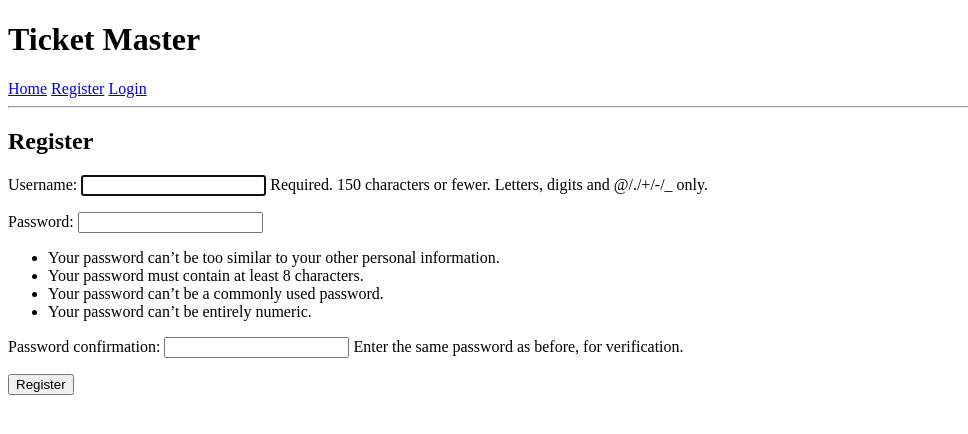
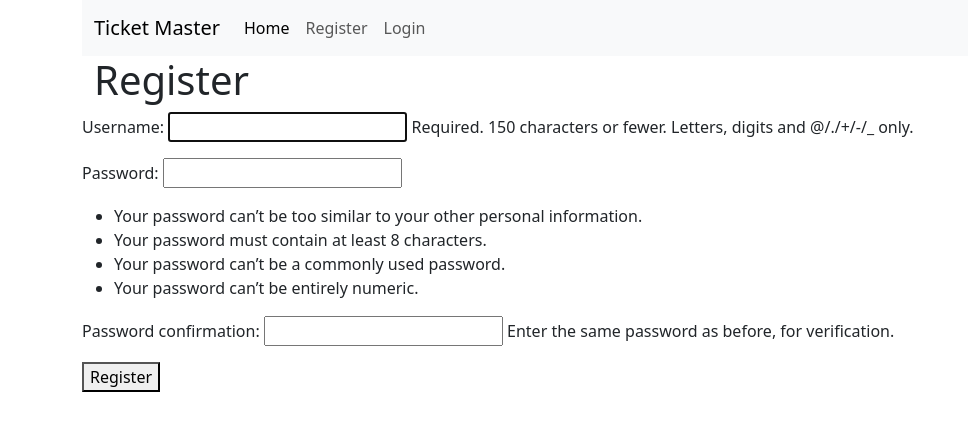
Before and after one commit to asemfi/CS416FinalProject, a Django app: page /accounts/register/ in a window 1280 px wide. Shown: the top 434 px of the page, without its empty margins (0-968 px from the left). Run offline with Django 4.2, Linux system fonts and the light colour scheme.

Commit message:
merging localBranchFuad with master
(cherry picked from commit d509274f4e9f793570072d43969c8bda4b37daba)

```diff
--- a/templates/accounts/base.html
+++ b/templates/accounts/base.html
@@ -1,25 +1,63 @@
 <!DOCTYPE html>
 <html lang="en">
 <head>
-    <meta charset="UTF-8">
-    <title>Authentication</title>
+    <meta charset="utf-8">
+    <meta name="viewport" content="width=device-width, initial-scale=1">
+    <title>Authenticate</title>
+    <link href="https://cdn.jsdelivr.net/npm/bootstrap@5.3.2/dist/css/bootstrap.min.css" rel="stylesheet"
+          integrity="sha384-T3c6CoIi6uLrA9TneNEoa7RxnatzjcDSCmG1MXxSR1GAsXEV/Dwwykc2MPK8M2HN" crossorigin="anonymous">
 </head>
 <body>
+<div class="container">
+<nav class="navbar navbar-expand-lg bg-body-tertiary " data-bs-theme="black">
+  <div class="container">
+    <a class="navbar-brand" href="#">Ticket Master</a>
+    <button class="navbar-toggler" type="button" data-bs-toggle="collapse" data-bs-target="#navbarNavAltMarkup" aria-controls="navbarNavAltMarkup" aria-expanded="false" aria-label="Toggle navigation">
+      <span class="navbar-toggler-icon"></span>
+    </button>
+    <div class="collapse navbar-collapse" id="navbarNavAltMarkup">
+      <div class="navbar-nav">
+        <a class="nav-link active" aria-current="page" href="{% url 'index' %}">Home</a>
+         {% if user.is_authenticated %}
+          <a class="nav-link" href="{% url 'logout' %}">Logout</a>
+          {% else %}
+        <a class="nav-link" href="{% url 'register' %}">Register</a>
+        <a class="nav-link" href="{% url 'login' %}">Login</a>
+          {% endif %}
 
-<h1> Ticket Master</h1>
-<a href="{% url 'index' %}">Home</a>
+      </div>
+    </div>
+  </div>
+</nav>
+{#<div class="container">#}
+{#    <div class="row">#}
+{#        <div class="col-3">#}
+{#            <h1> Ticket Master</h1>#}
+{#            <a href="{% url 'index' %}">Home</a>#}
+{##}
+{#            {% if user.is_authenticated %}#}
+{#                <a href="{% url 'logout' %}">Logout</a>#}
+{#            {% else %}#}
+{#                <a href="{% url 'register' %}">Register</a>#}
+{#                <a href="{% url 'login' %}">Login</a>#}
+{#            {% endif %}#}
+{##}
+{#            <hr>#}
+{#        </div>#}
+{#    </div>#}
+{#</div>#}
 
-{% if user.is_authenticated %}
-    <a href="{% url 'logout' %}">Logout</a>
-    {% else %}
-    <a href="{% url 'register' %}">Register</a>
-<a href="{% url 'login' %}">Login</a>
-{% endif %}
 
-<hr>
 
-{%  block body %}
+{% block body %}
 
 {% endblock %}
+</div>
+
+<!-- Bootstrap JS -->
+<script src="https://cdn.jsdelivr.net/npm/bootstrap@5.3.2/dist/js/bootstrap.bundle.min.js"
+        integrity="sha384-C6RzsynM9kWDrMNeT87bh95OGNyZPhcTNXj1NW7RuBCsyN/o0jlpcV8Qyq46cDfL"
+        crossorigin="anonymous"></script>
+
 </body>
 </html>
--- a/templates/accounts/register.html
+++ b/templates/accounts/register.html
@@ -2,7 +2,13 @@
 
 {% block body %}
 
-    <h2>Register</h2>
+    <div class="container">
+        <div class="row">
+            <div class="col">
+                <h1>Register</h1>
+            </div>
+        </div>
+    </div>
 
     <form action="" method="post">
     {%  csrf_token %}
```
Also changed, not shown: templates/accounts/login.html (+10 -1 lines), db.sqlite3.
